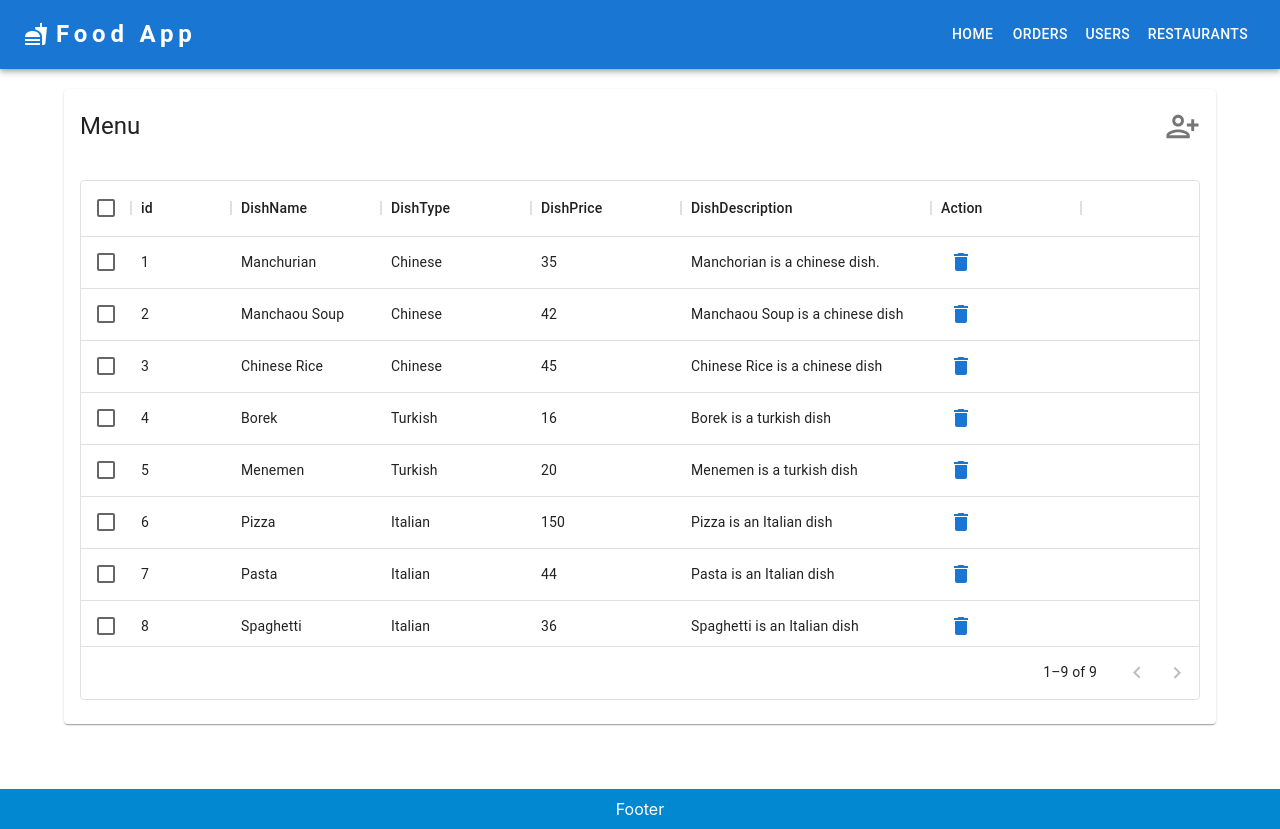
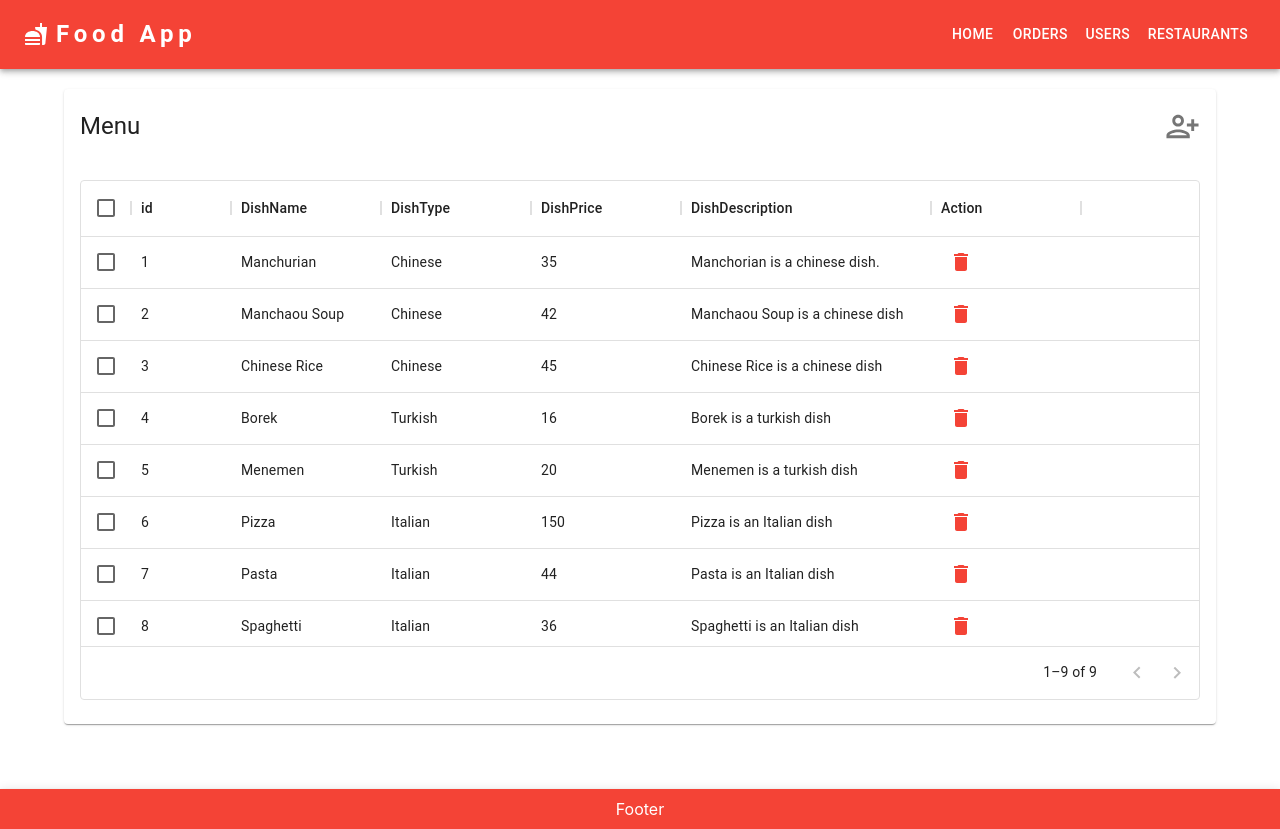
Before and after one commit to syedasadhashmi/FoodApp, a Next.js app: page /Menu in a window 1280 px wide. Built offline with nearby package versions, Linux system fonts and the light colour scheme.

Commit message:
theme provider added

```diff
--- a/components/UI/Footer.js
+++ b/components/UI/Footer.js
@@ -1,12 +1,12 @@
-import { Box } from "@mui/material";
+import { Box, AppBar } from "@mui/material";
 import classes from "./Footer.module.css";
 const Footer = () => {
   return (
-    <footer className={classes.footer}>
+    <AppBar position="static">
       <Box padding="10px" className={classes.footerStyle}>
         <span>Footer</span>
       </Box>
-    </footer>
+    </AppBar>
   );
 };
 
--- a/pages/_app.js
+++ b/pages/_app.js
@@ -1,7 +1,22 @@
-import '../styles/globals.css'
+import "../styles/globals.css";
+import { ThemeProvider, createTheme } from "@mui/material";
+import { orange } from "@mui/material/colors";
 
 function MyApp({ Component, pageProps }) {
-  return <Component {...pageProps} />
+  const theme = createTheme({
+    palette: {
+      primary: {
+        main: "#f44336",
+        light: "#ff7961",
+        dark: "#ba000d",
+      },
+    },
+  });
+  return (
+    <ThemeProvider theme={theme}>
+      <Component {...pageProps} />
+    </ThemeProvider>
+  );
 }
 
-export default MyApp
+export default MyApp;
```
Also changed, not shown: pages/Users/index.js (+4 -3 lines).
